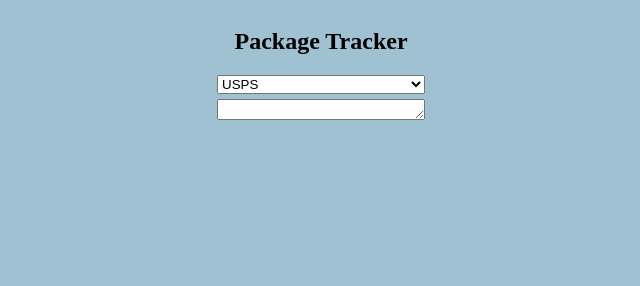
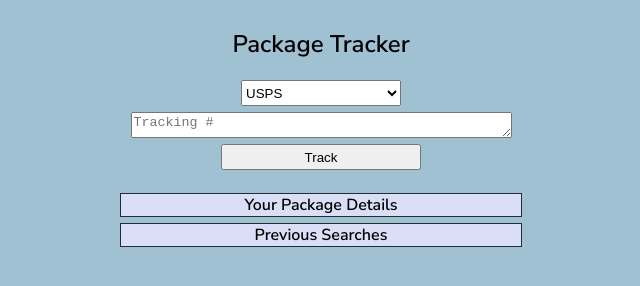
Before and after one commit to preston-bateman/wdd330, a plain HTML site: page mailtracker/index.html in a window 1280 px wide. Shown: the whole page, without its empty margins (319-959 px from the left). Drawn offline with Linux system fonts and the light colour scheme.

Commit message:
js and css changes

```diff
--- a/mailtracker/css/_variables.scss
+++ b/mailtracker/css/_variables.scss
@@ -1,5 +1,12 @@
+@import url('https://fonts.googleapis.com/css2?family=Nunito+Sans:wght@600&family=Roboto+Slab:wght@300&display=swap');
+
+//color variables
 $steel: #5A7D7C;
 $lavender: #DADFF7;
 $gunmetal: #232C33;
 $bluesky: #A0C1d1;
 $green: #3B814A;
+
+//font variables
+$headers: 'Nunito Sans', sans-serif;
+$bodyfont: 'Roboto Slab', serif;
--- a/mailtracker/css/style.scss
+++ b/mailtracker/css/style.scss
@@ -1,8 +1,19 @@
 @import "./variables";
+
+
 
 body {
     background-color: $bluesky;
 }
+
+h1, h2, h3, h4, h5, h6 {
+    font-family: $headers;
+}
+
+p, li, span {
+    font-family: $bodyfont;
+}
+
 #wrapper {
     width: 100%;
     padding: 0;
@@ -13,18 +24,58 @@ body {
 
 }
 
-form {
-    display: flex;
-    flex-direction: column;
-    textarea {
-        margin-top: .4em;
+#tracking {
+    width: 25em;
+    form {
+        display: flex;
+        flex-direction: column;
+        align-items: center;
+        textarea {
+            margin-top: .4em;
+            height: 2em;
+        }
+        button {
+            margin-top: .4em;
+            height: 2em;
+            width: 50%;
+        }
+        select {
+            height: 2em;
+            width: 40%;
+        }
     }
 }
 
+#details {
+    //container
+}
 
-#tracking {
-    width: 13em;
+.nodisplay {
+    display: none;
 }
+
+.infobox {
+    border: 1.5px solid $gunmetal;
+    width: 25em;
+    display: flex;
+    flex-direction: column;
+    background-color: $lavender;
+    margin-top: .4em;
+}
+
+.titleh {
+    margin: 0;
+    padding: 0;
+    border: 0;
+    width: 100%;
+    display: flex;
+    flex-direction: column;
+    align-items: center;
+    h1, h2, h3, h4, h5, h6 {
+        margin: 0;
+    }
+}
+
 @media (min-width: 30em) {
     body {
         background-color: $bluesky;
--- a/mailtracker/index.html
+++ b/mailtracker/index.html
@@ -17,14 +17,16 @@
                         <option value="fedex">FEDEX</option>
                         <option value="ups">UPS</option>
                     </select>
-                    <textarea name="tnumber" id="tnumber" rows="1" cols="30"></textarea>
+                    <textarea name="tnumber" id="tnumber" rows="1" cols="45" placeholder="Tracking #"></textarea>
+                    <button type="submit">Track</button>
                 </form>
             </section>
-            <section id="details">
-
+            <section id="details" class="infobox">
+                <div class="titleh"><h4>Your Package Details</h4></div>
+                <div id="trackinfo"></div>
             </section>
-            <section id="previous">
-
+            <section id="previous" class="infobox">
+                <div class="titleh"><h4>Previous Searches</h4></div>
             </section>
             <footer>
 
--- /dev/null
+++ b/mailtracker/js/main.js
@@ -0,0 +1,15 @@
+
+
+
+
+//USPS test api
+let xml = ""
+let url = "https://secure.shippingapis.com/ShippingAPI.dll?API=Verify&xml=" + xml;
+
+fetch(url)
+    .then(function(response) {
+        console.log(response.data);
+    })
+    .catch(function(err) {
+        console.log(err);
+    });
```
Also changed, not shown: mailtracker/css/style.css, 1 other file.
